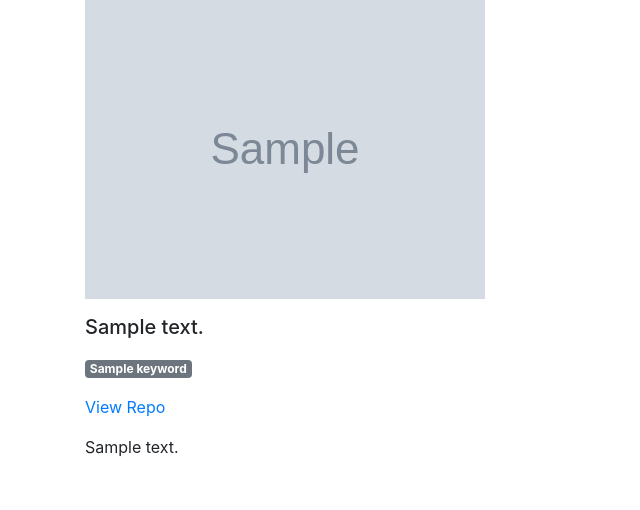
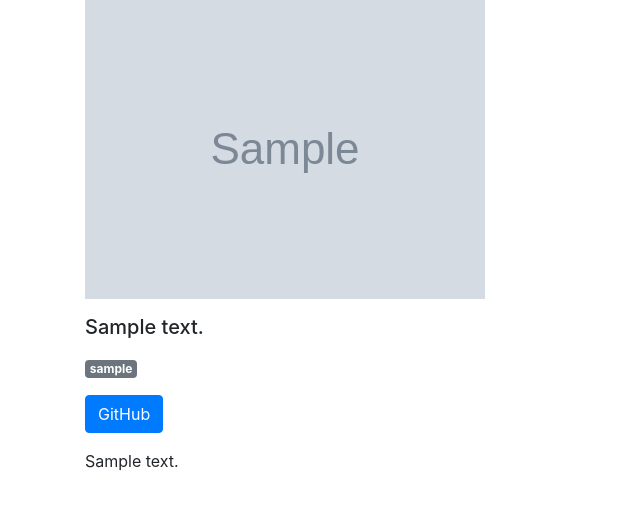
Before and after one commit to jdavv/jeanlucdavern_portfolio, a Django app: template jeanlucdavern_portfolio/templates/projects/project_detail.html in a window 1280 px wide. Shown: the part 201-711 px from the top of the page, without its empty margins (0-640 px from the left). Run offline with Django 3.2, Linux system fonts and the light colour scheme; the template is opened without the code that fills it: values that come from a table or form of the project are taken from there, others are empty; tables that the repository leaves empty hold one stand-in row (values such as "Sample post"); grey boxes marked "Sample" are stand-in pictures; parts of the project's set-up code (start-up, migrations or seed data) failed here and were passed over; some libraries are stand-ins or nearby versions.

Commit message:
keyword text is now slug, changed link to button

```diff
--- a/jeanlucdavern_portfolio/templates/projects/project_detail.html
+++ b/jeanlucdavern_portfolio/templates/projects/project_detail.html
@@ -11,11 +11,11 @@
 
 <div class="mt-3">
 {% for keyword in project.keywords.all %}
-		<a href="{{ keyword.get_absolute_url }}" class="badge badge-secondary" id="keyword">{{ keyword.name }}</a>
+		<a href="{{ keyword.get_absolute_url }}" class="badge badge-secondary" id="keyword">{{ keyword.slug }}</a>
 {% endfor %}
 </div>
 <div class="mt-3">
-<a href="{{ project.repo }}">View Repo</a>
+<a href="{{ project.repo }}" class="btn btn-primary">GitHub</a>
 </div>
 
 <div class="my-3">
```
